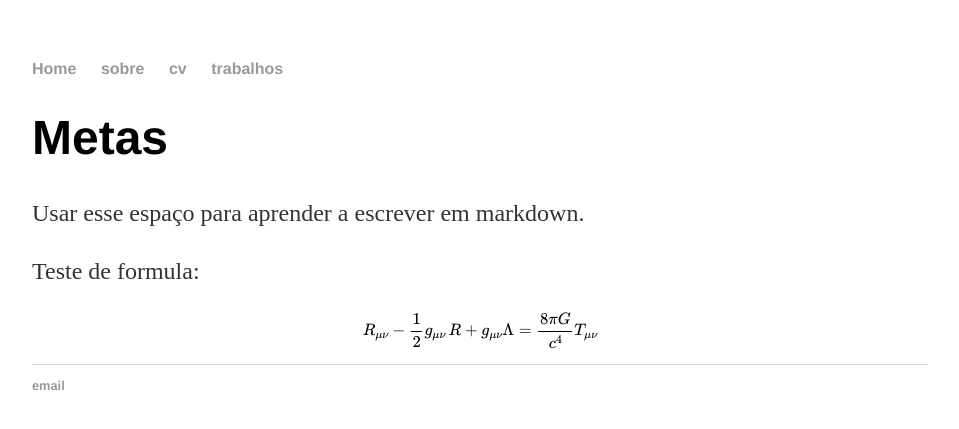
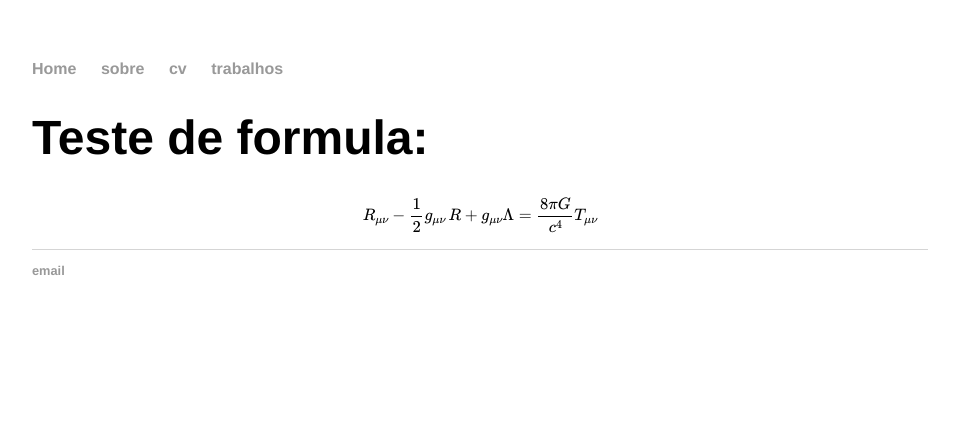
Before and after one commit to jaspior/jaspior.github.io, a Jekyll site: the page built from index.html, in a window 1280 px wide. Shown: the top 429 px of the page, without its empty margins (160-1119 px from the left). Built offline with Jekyll 4.4.1, drawn with Linux system fonts in a browser that asks for light colours; formulas are drawn with MathJax 3.

Commit message:
Update index.html

```diff
--- a/index.html
+++ b/index.html
@@ -4,10 +4,9 @@ title: Jaspior
 ---
 
 <div class="blurb">
-	<h1>Metas</h1>
-	<p> Usar esse espaço para aprender a escrever em markdown. </p>
 
-	 <p> Teste de formula: </p>
+
+	<h1> Teste de formula: </h1>
 
 	$$
 	R_{\mu \nu} - {1 \over 2}g_{\mu \nu}\,R + g_{\mu \nu} \Lambda = {8 \pi G \over c^4} T_{\mu \nu}
```
